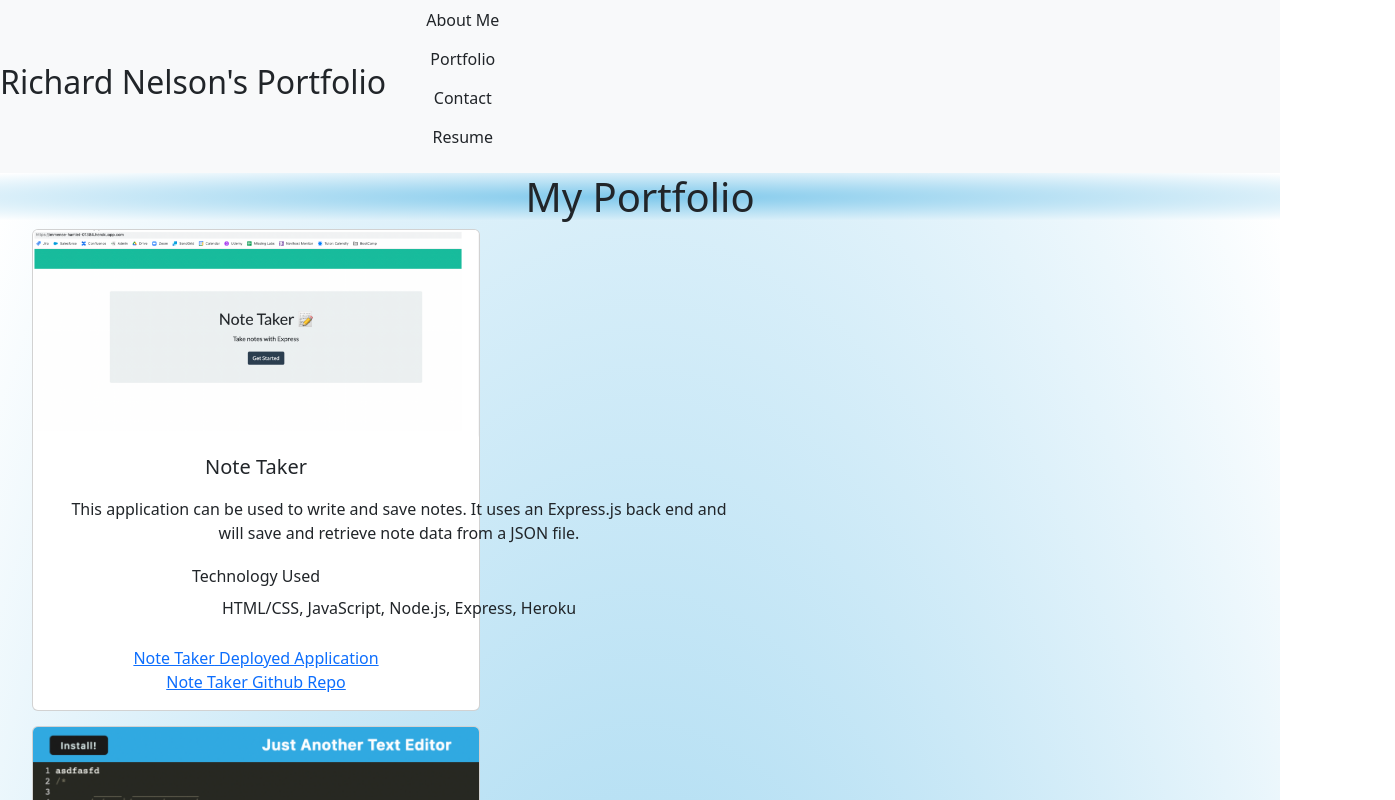
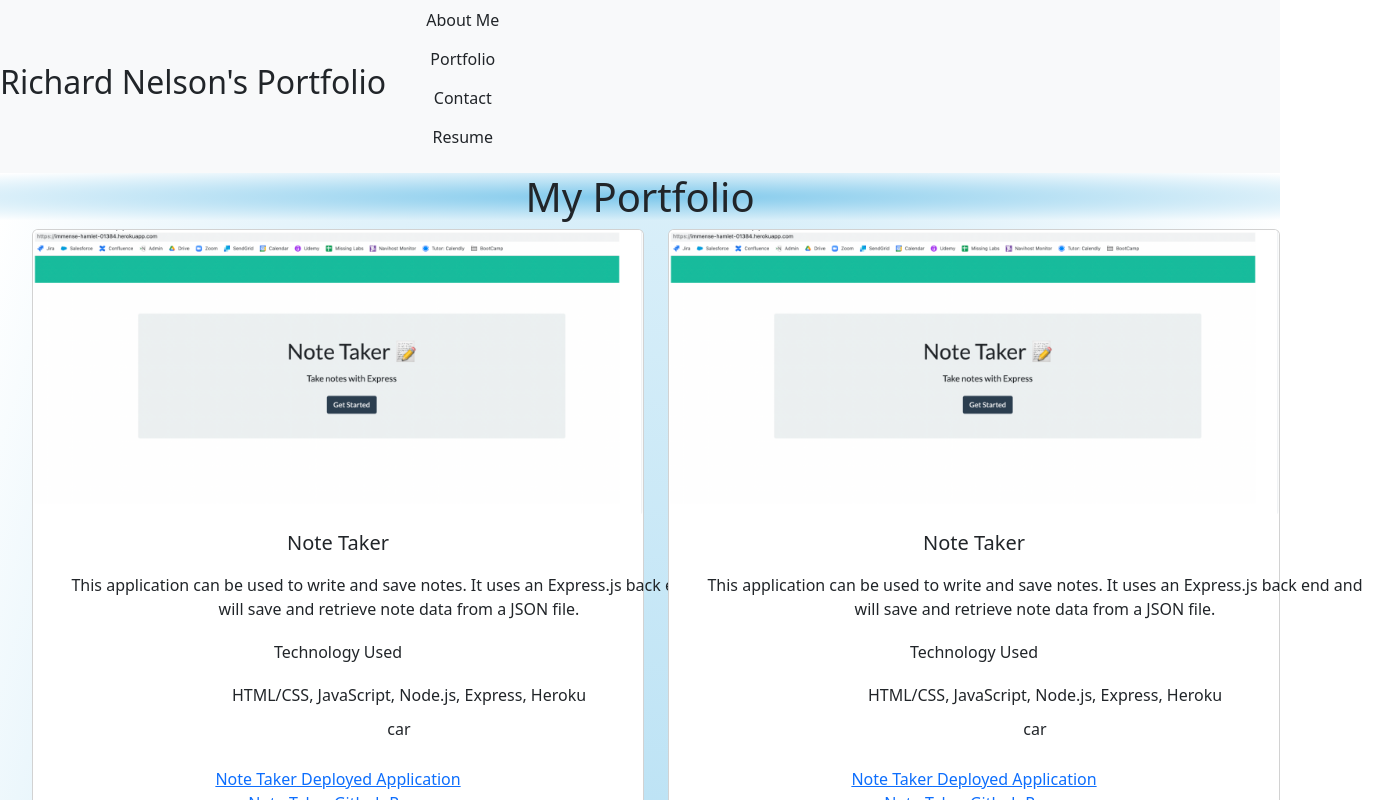
Before and after one commit to nelson92/react-portfolio, a React (Create React App) app: page / in a window 1280 px wide. Both pictures are taken after a click on the element "Portfolio". Shown: the top 800 px of the page, 1395 px wide, since content can reach past the window. Built offline with nearby package versions, Linux system fonts and the light colour scheme.

Commit message:
added overflow icon and improved portfolio cards

```diff
--- a/src/components/footer/index.js
+++ b/src/components/footer/index.js
@@ -1,6 +1,9 @@
 import React from 'react';
 import { AiOutlineLinkedin } from "react-icons/ai";
 import { VscGithubAlt } from "react-icons/vsc";
+import './style.css';
+import { BsStackOverflow } from "react-icons/bs";
+
 
 
 
@@ -21,6 +24,9 @@ function Footer() {
                   <AiOutlineLinkedin />
 
           </a>
+          <a href="https://stackoverflow.com/users/21062358/richard-12">
+            <BsStackOverflow />
+          </a>
         </ul>
       </p>
 
--- a/src/components/footer/style.css
+++ b/src/components/footer/style.css
@@ -1,5 +1,16 @@
-.react-icons {
+/* .react-icons {
     vertical-align: middle;
     margin: auto;
     margin-left: 20px;
+  } */
+
+  .react-icons {
+    display: flex;
+    margin: auto;
   }
+
+  .react-icons ul {
+    align-items: center;
+    width: 100%;
+    font-size: xx-large;
+  }
--- a/src/components/portfolio/index.js
+++ b/src/components/portfolio/index.js
@@ -1,6 +1,7 @@
 import React from 'react';
 import Project from '../project';
 import './style.css';
+
 
 // TODO import images for projects
 
@@ -103,22 +104,22 @@ function Portfolio() {
 			</div>
 			<div>
 				<ul className="flex-row mobile-row">
-					<li className="padding">
+					<li>
 						<Project projects={projects[0]}></Project>
 					</li>
-					<li className="padding">
+					<li>
 						<Project projects={projects[1]}></Project>
 					</li>
-					<li className="padding">
+					<li>
 						<Project projects={projects[2]}></Project>
 					</li>
-					<li className="padding">
+					<li>
 						<Project projects={projects[3]}></Project>
 					</li>
-					<li className="padding">
+					<li>
 						<Project projects={projects[4]}></Project>
 					</li>
-					<li className="padding">
+					<li>
 						<Project projects={projects[5]}></Project>
 					</li>
 				</ul>
--- a/src/components/project/index.js
+++ b/src/components/project/index.js
@@ -1,5 +1,9 @@
 import React, { useState } from "react";
 import Card from "react-bootstrap/Card";
+import './style.css';
+// import Container from 'react-bootstrap/Container';
+import Row from 'react-bootstrap/Row';
+import Col from 'react-bootstrap/Col';
 
 function Project(props) {
 
@@ -28,16 +32,20 @@ function Project(props) {
 	}
 
 	return (
-		<Card style={{ width: "28rem" }}>
-			<Card.Img src={require(`../../assets/${image}`)} 	className="card-image"/>
-
+			<Row xs={1} md={2} className="g-4">
+			  {Array.from({ length: 2 }).map((_, idx) => (
+				<Col>
+				  <Card>
+					<Card.Img src={require(`../../assets/${image}`)} className="card-image"/>
 					<Card.Body>
-					<Card.Title className="card-title">{name}</Card.Title>
-					<Card.Text className="card-text">{description}</Card.Text>
-
+					  <Card.Title className="card-title inline-size">{name}</Card.Title>
+					  <Card.Text className="card-text inline-size">{description}
+					  </Card.Text>
 					  <Card.Subtitle className="card-subtitle">Technology Used</Card.Subtitle>
-					<Card.Text className="card-techs">{getCards(techs)}</Card.Text>
-
+                   <Card.Text>
+                       <p className='card-text'>{getCards(techs)}
+                           </p>car
+                           </Card.Text>
                    <Card.Link href={appLink} target="_blank" className="card-link">
                        {name} Deployed Application
                    </Card.Link>
@@ -46,8 +54,10 @@ function Project(props) {
                        {name} Github Repo
                    </Card.Link>
 					</Card.Body>
-
 				  </Card>
+				</Col>
+			  ))}
+			</Row>
 		  );
 }
 
```
Also changed, not shown: src/components/portfolio/style.css (line endings or trailing spaces), src/components/project/style.css (added). Lines whose indentation alone changed are shown as unchanged.
